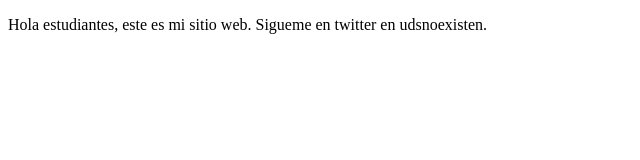
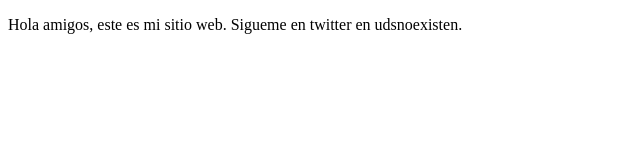
Before and after one commit to AnitaMesa/proyectoDemoCursoPrework, a plain HTML site: page index.html in a window 1280 px wide. Shown: the full height of the page, 0-640 px from the left. Drawn offline with Linux system fonts and the light colour scheme.

Commit message:
Cambios. Agregamos saludo amigos

```diff
--- a/index.html
+++ b/index.html
@@ -8,7 +8,7 @@
 </head>
 <body>
     <p>
-        Hola estudiantes, este es mi sitio web. Sigueme en twitter en udsnoexisten.
+        Hola amigos, este es mi sitio web. Sigueme en twitter en udsnoexisten.
     </p>
 </body>
 </html>
```
